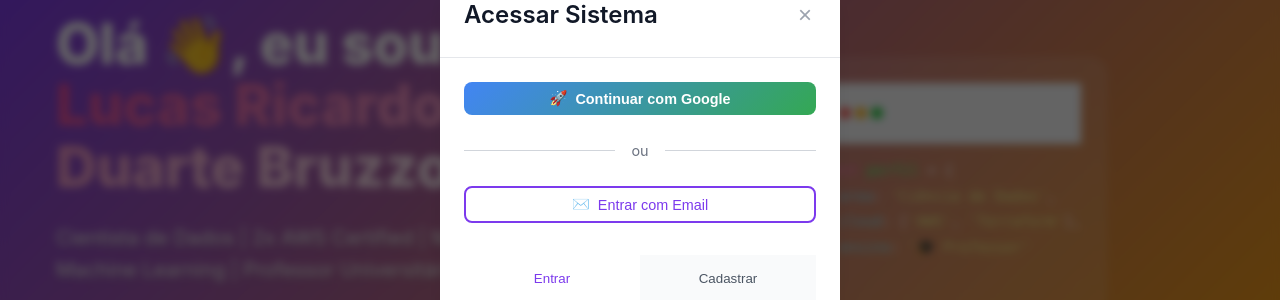
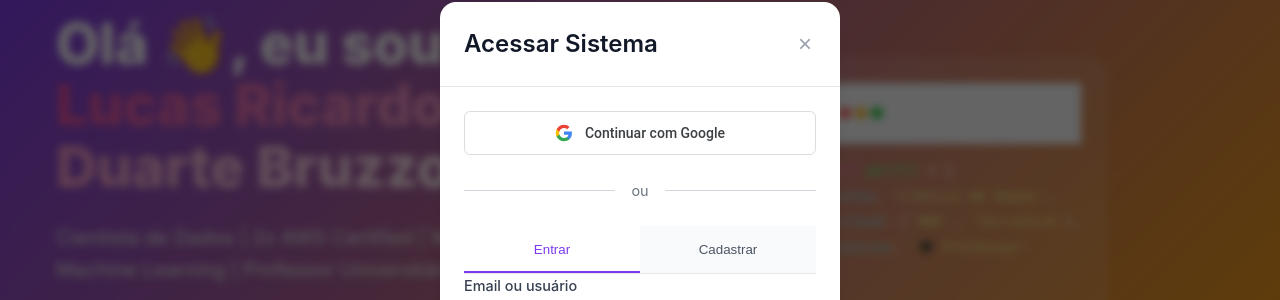
Before and after one commit to lucas-bruzzone/example-aws-app, a plain HTML site: page src/index.html in a window 1280 px wide. Both pictures are taken after a click on the button "Login". Shown: the part 125-425 px from the top of the page. Drawn offline with Linux system fonts and the light colour scheme.

Commit message:
fix: removing cognito self hosted UI

```diff
--- a/src/index.html
+++ b/src/index.html
@@ -230,23 +230,25 @@
             </div>
 
             <div class="modal-body">
-                <!-- SSO Options -->
-                <div class="sso-section">
-                    <button class="btn btn-google btn-full" id="googleSignInBtn">
-                        <span class="btn-icon">🚀</span> Continuar com Google
-                    </button>
-
-                    <div class="divider">
-                        <span>ou</span>
-                    </div>
-
-                    <button class="btn btn-outline btn-full" id="hostedUIBtn">
-                        <span class="btn-icon">✉️</span> Entrar com Email
+                <!-- Google SSO -->
+                <div class="google-sso-section">
+                    <button class="btn-google-standard" id="googleSignInBtn">
+                        <svg class="google-icon" viewBox="0 0 24 24" width="18" height="18">
+                            <path fill="#4285F4" d="M22.56 12.25c0-.78-.07-1.53-.2-2.25H12v4.26h5.92c-.26 1.37-1.04 2.53-2.21 3.31v2.77h3.57c2.08-1.92 3.28-4.74 3.28-8.09z"/>
+                            <path fill="#34A853" d="M12 23c2.97 0 5.46-.98 7.28-2.66l-3.57-2.77c-.98.66-2.23 1.06-3.71 1.06-2.86 0-5.29-1.93-6.16-4.53H2.18v2.84C3.99 20.53 7.7 23 12 23z"/>
+                            <path fill="#FBBC05" d="M5.84 14.09c-.22-.66-.35-1.36-.35-2.09s.13-1.43.35-2.09V7.07H2.18C1.43 8.55 1 10.22 1 12s.43 3.45 1.18 4.93l2.85-2.22.81-.62z"/>
+                            <path fill="#EA4335" d="M12 5.38c1.62 0 3.06.56 4.21 1.64l3.15-3.15C17.45 2.09 14.97 1 12 1 7.7 1 3.99 3.47 2.18 7.07l3.66 2.84c.87-2.6 3.3-4.53 6.16-4.53z"/>
+                        </svg>
+                        Continuar com Google
                     </button>
                 </div>
 
+                <div class="auth-divider">
+                    <span>ou</span>
+                </div>
+
                 <!-- Tabs -->
-                <div class="modal-tabs" style="margin-top: 2rem;">
+                <div class="modal-tabs">
                     <button class="tab-btn active" id="loginTabBtn">Entrar</button>
                     <button class="tab-btn" id="signupTabBtn">Cadastrar</button>
                 </div>
@@ -324,26 +326,44 @@
     <script src="js/main.js"></script>
 
     <style>
-        /* Google Button Styling */
-        .btn-google {
-            background: linear-gradient(135deg, #4285f4, #34a853);
-            color: white;
-            border: none;
-            font-weight: 600;
-            position: relative;
+        /* Google Button Standard Styling */
+        .google-sso-section {
+            margin-bottom: 1.5rem;
         }
 
-        .btn-google:hover {
-            background: linear-gradient(135deg, #3367d6, #2e7d32);
-            color: white;
-            transform: translateY(-1px);
+        .btn-google-standard {
+            width: 100%;
+            display: flex;
+            align-items: center;
+            justify-content: center;
+            gap: 12px;
+            padding: 12px 16px;
+            background: white;
+            border: 1px solid #dadce0;
+            border-radius: 6px;
+            font-family: 'Google Sans', Roboto, sans-serif;
+            font-size: 14px;
+            font-weight: 500;
+            color: #3c4043;
+            cursor: pointer;
+            transition: all 0.2s ease;
         }
 
-        .sso-section {
-            margin-bottom: 1rem;
+        .btn-google-standard:hover {
+            box-shadow: 0 1px 3px rgba(0,0,0,0.1);
+            border-color: #dadce0;
+            background: #f8f9fa;
         }
 
-        .divider {
+        .btn-google-standard:active {
+            background: #f1f3f4;
+        }
+
+        .google-icon {
+            flex-shrink: 0;
+        }
+
+        .auth-divider {
             display: flex;
             align-items: center;
             margin: 1.5rem 0;
@@ -351,15 +371,15 @@
             font-size: 0.9rem;
         }
 
-        .divider::before,
-        .divider::after {
+        .auth-divider::before,
+        .auth-divider::after {
             content: '';
             flex: 1;
             height: 1px;
             background: var(--gray-300);
         }
 
-        .divider span {
+        .auth-divider span {
             padding: 0 1rem;
             background: white;
         }
```
Also changed, not shown: src/projeto.html (+50 -30 lines).
